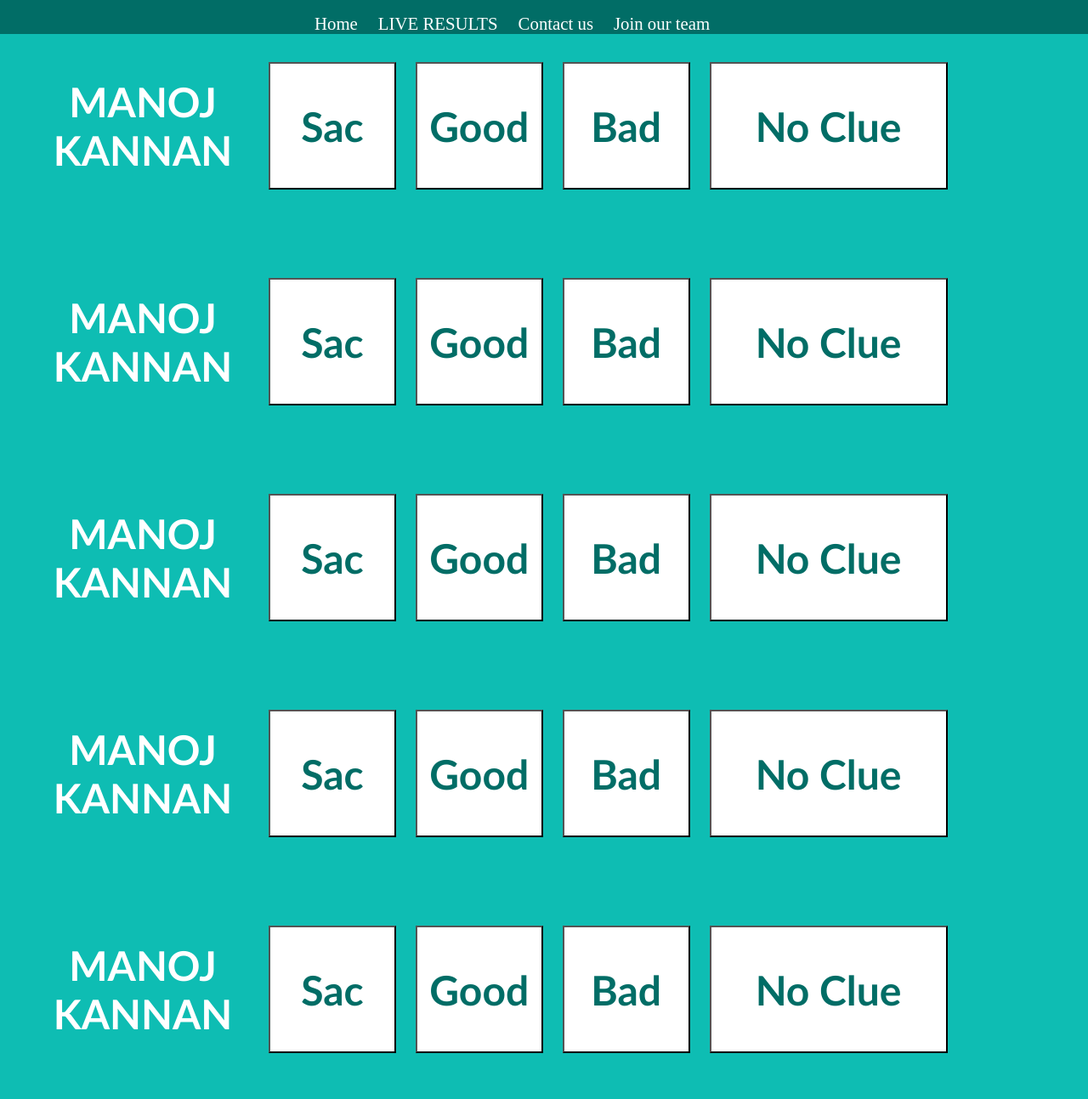
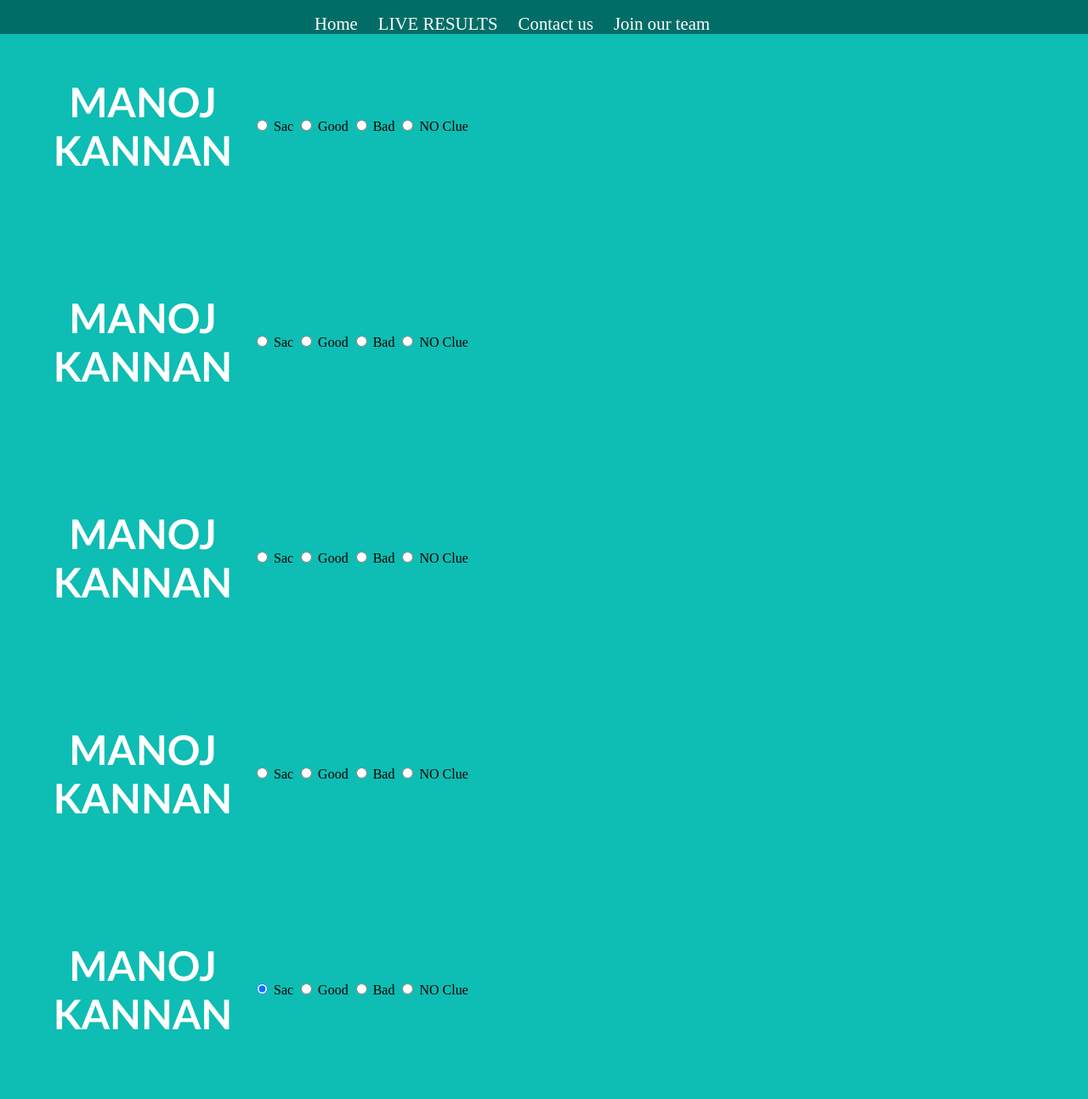
Before and after one commit to sagargrover/sagargrover.github.io, a plain HTML site: page index.html in a window 1280 px wide. Shown: the whole page at 85% size. Drawn offline with Linux system fonts and the light colour scheme.

Commit message:
Buttons changed to radio buttons

```diff
--- a/index.html
+++ b/index.html
@@ -18,23 +18,29 @@
 		 </nav>
 		</section>
 		<div class = "container" id = "div1" >
-
+			<form action="index.php" method="post">
 			<table>
 				<tr>
 					<td>
 						<div class = "name">MANOJ KANNAN</div>
 					</td>
 					<td>
-						<input class = "buttonStyle" id = "button1Sac" name = "button1Sac" type = "submit" value = "Sac">
+							<input type="radio" id="radio1" name="radios" value="all" checked>
+							<label for="radio1">Sac</label>
 					</td>
 					<td>
-						<input class = "buttonStyle" id = "button1Good" type = "submit" value = "Good">
+							<input type="radio" id="radio2" name="radios" value="false">
+							<label for="radio2">Good</label>
 					</td>
 					<td>
-						<input class = "buttonStyle" id = "button1No" type = "submit" value = "Bad">
+							<input type="radio" id="radio3" name="radios" value="true">
+							<label for="radio3">Bad</label>
+
 					</td>
 					<td>
-						<input class = "buttonEnd" id = "buttonClue" type = "submit" value = "No Clue">
+							<input type="radio" id="radio4" name="radios" value="true">
+							<label for="radio4">NO Clue</label>
+
 					</td>
 				</tr>
 				<tr>
@@ -42,16 +48,22 @@
 						<div class = "name">MANOJ KANNAN</div>
 					</td>
 					<td>
-						<input class = "buttonStyle" id = "button2Sac" type = "submit" value = "Sac">
+							<input type="radio" id="radio1" name="radios" value="all" checked>
+							<label for="radio1">Sac</label>
 					</td>
 					<td>
-						<input class = "buttonStyle" id = "button2Good" type = "submit" value = "Good">
+							<input type="radio" id="radio2" name="radios" value="false">
+							<label for="radio2">Good</label>
 					</td>
 					<td>
-						<input class = "buttonStyle" id = "button2No" type = "submit" value = "Bad">
+							<input type="radio" id="radio3" name="radios" value="true">
+							<label for="radio3">Bad</label>
+
 					</td>
 					<td>
-						<input class = "buttonEnd" id = "buttonClue" type = "submit" value = "No Clue">
+							<input type="radio" id="radio4" name="radios" value="true">
+							<label for="radio4">NO Clue</label>
+
 					</td>
 				</tr>
 				<tr>
@@ -59,16 +71,22 @@
 						<div class = "name">MANOJ KANNAN</div>
 					</td>
 					<td>
-						<input class = "buttonStyle" id = "button3Sac" type = "submit" value = "Sac">
+							<input type="radio" id="radio1" name="radios" value="all" checked>
+							<label for="radio1">Sac</label>
 					</td>
 					<td>
-						<input class = "buttonStyle" id = "button3Good" type = "submit" value = "Good">
+							<input type="radio" id="radio2" name="radios" value="false">
+							<label for="radio2">Good</label>
 					</td>
 					<td>
-						<input class = "buttonStyle" id = "button3No" type = "submit" value = "Bad">
+							<input type="radio" id="radio3" name="radios" value="true">
+							<label for="radio3">Bad</label>
+
 					</td>
 					<td>
-						<input class = "buttonEnd" id = "buttonClue" type = "submit" value = "No Clue">
+							<input type="radio" id="radio4" name="radios" value="true">
+							<label for="radio4">NO Clue</label>
+
 					</td>
 				</tr>
 				<tr>
@@ -76,16 +94,22 @@
 						<div class = "name">MANOJ KANNAN</div>
 					</td>
 					<td>
-						<input class = "buttonStyle" id = "button4Sac" type = "submit" value = "Sac">
+							<input type="radio" id="radio1" name="radios" value="all" checked>
+							<label for="radio1">Sac</label>
 					</td>
 					<td>
-						<input class = "buttonStyle" id = "button4Good" type = "submit" value = "Good">
+							<input type="radio" id="radio2" name="radios" value="false">
+							<label for="radio2">Good</label>
 					</td>
 					<td>
-						<input class = "buttonStyle" id = "button4No" type = "submit" value = "Bad">
+							<input type="radio" id="radio3" name="radios" value="true">
+							<label for="radio3">Bad</label>
+
 					</td>
 					<td>
-						<input class = "buttonEnd" id = "buttonClue" type = "submit" value = "No Clue">
+							<input type="radio" id="radio4" name="radios" value="true">
+							<label for="radio4">NO Clue</label>
+
 					</td>
 				</tr>
 				<tr>
@@ -93,20 +117,26 @@
 						<div class = "name">MANOJ KANNAN</div>
 					</td>
 					<td>
-						<input class = "buttonStyle" id = "button5Sac" type = "submit" value = "Sac">
+							<input type="radio" id="radio1" name="radios" value="all" checked>
+							<label for="radio1">Sac</label>
 					</td>
 					<td>
-						<input class = "buttonStyle" id = "button5Good" type = "submit" value = "Good">
+							<input type="radio" id="radio2" name="radios" value="false">
+							<label for="radio2">Good</label>
 					</td>
 					<td>
-						<input class = "buttonStyle" id = "button5No" type = "submit" value = "Bad">
+							<input type="radio" id="radio3" name="radios" value="true">
+							<label for="radio3">Bad</label>
+
 					</td>
 					<td>
-						<input class = "buttonEnd" id = "buttonClue" type = "submit" value = "No Clue">
+							<input type="radio" id="radio4" name="radios" value="true">
+							<label for="radio4">NO Clue</label>
+
 					</td>
 				</tr>
 			</table>
+		</form>
 		</div>
-
 	</body>
 <html>
```
